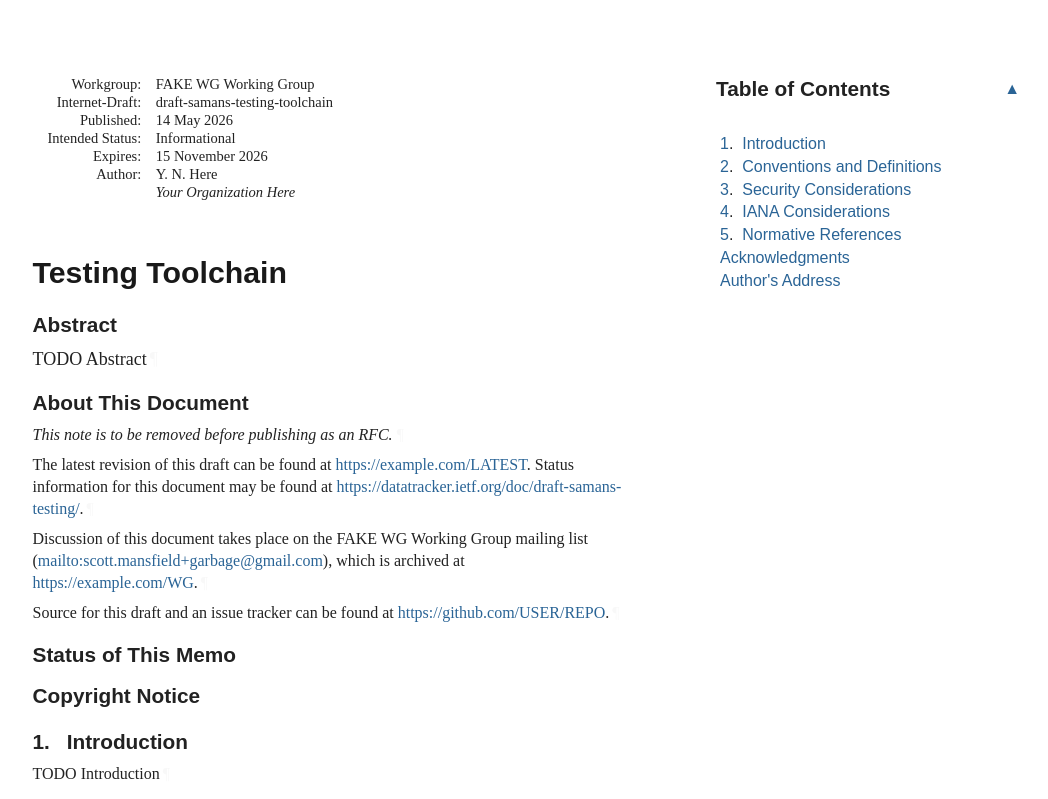
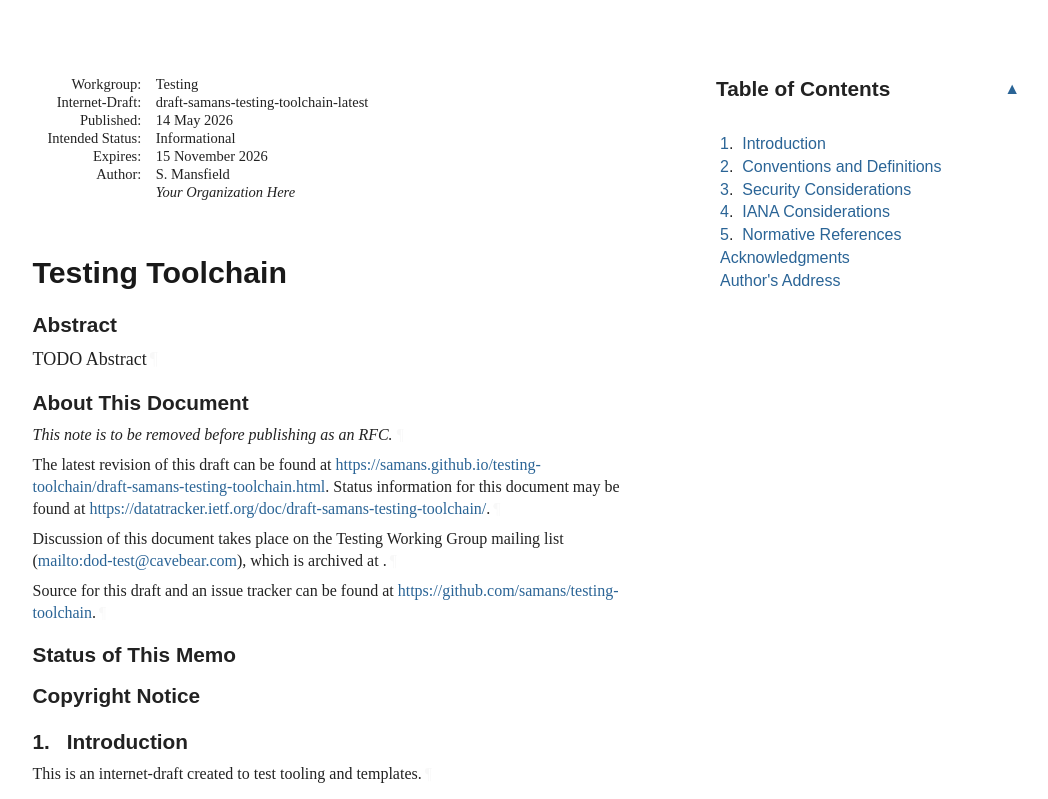
Before and after one commit to samans/testing-toolchain, a plain HTML site: page draft-samans-testing-toolchain.html in a window 1280 px wide. Shown: the top 799 px of the page, without its empty margins (92-1140 px from the left). Drawn offline with Linux system fonts and the light colour scheme; a web font is replaced by a local one.

Commit message:
Script updating gh-pages from ed1505e. [ci skip]

```diff
--- a/draft-samans-testing-toolchain.html
+++ b/draft-samans-testing-toolchain.html
@@ -5,7 +5,7 @@
 <meta content="Common,Latin" name="scripts">
 <meta content="initial-scale=1.0" name="viewport">
 <title>Testing Toolchain</title>
-<meta content="Your Name Here" name="author">
+<meta content="Scott Mansfield" name="author">
 <meta content="
        TODO Abstract
     " name="description">
@@ -13,7 +13,7 @@
 <meta content="next generation" name="keyword">
 <meta content="unicorn" name="keyword">
 <meta content="Hovercraft" name="keyword">
-<meta content="draft-samans-testing-toolchain" name="ietf.draft">
+<meta content="draft-samans-testing-toolchain-latest" name="ietf.draft">
 <!-- Generator version information:
   xml2rfc 3.33.0
     Python 3.12.13
@@ -1050,7 +1050,7 @@ svg :is([fill="white"], [fill^="#fff"]) {
 <td class="right">May 2026</td>
 </tr></thead>
 <tfoot><tr>
-<td class="left">Here</td>
+<td class="left">Mansfield</td>
 <td class="center">Expires 15 November 2026</td>
 <td class="right">[Page]</td>
 </tr></tfoot>
@@ -1059,9 +1059,9 @@ svg :is([fill="white"], [fill^="#fff"]) {
 <div id="internal-metadata" class="document-information">
 <dl id="identifiers">
 <dt class="label-workgroup">Workgroup:</dt>
-<dd class="workgroup">FAKE WG Working Group</dd>
+<dd class="workgroup">Testing</dd>
 <dt class="label-internet-draft">Internet-Draft:</dt>
-<dd class="internet-draft">draft-samans-testing-toolchain</dd>
+<dd class="internet-draft">draft-samans-testing-toolchain-latest</dd>
 <dt class="label-published">Published:</dt>
 <dd class="published">
 <time datetime="2026-05-14" class="published">14 May 2026</time>
@@ -1073,7 +1073,7 @@ svg :is([fill="white"], [fill^="#fff"]) {
 <dt class="label-authors">Author:</dt>
 <dd class="authors">
 <div class="author">
-      <div class="author-name">Y. N. Here</div>
+      <div class="author-name">S. Mansfield</div>
 <div class="org">Your Organization Here</div>
 </div>
 </dd>
@@ -1090,14 +1090,14 @@ svg :is([fill="white"], [fill^="#fff"]) {
       </h2>
 <p id="section-note.1-1">This note is to be removed before publishing as an RFC.<a href="#section-note.1-1" class="pilcrow">¶</a></p>
 <p id="section-note.1-2">
-        The latest revision of this draft can be found at <span><a href="https://example.com/LATEST">https://example.com/LATEST</a></span>.
-        Status information for this document may be found at <span><a href="https://datatracker.ietf.org/doc/draft-samans-testing/">https://datatracker.ietf.org/doc/draft-samans-testing/</a></span>.<a href="#section-note.1-2" class="pilcrow">¶</a></p>
+        The latest revision of this draft can be found at <span><a href="https://samans.github.io/testing-toolchain/draft-samans-testing-toolchain.html">https://samans.github.io/testing-toolchain/draft-samans-testing-toolchain.html</a></span>.
+        Status information for this document may be found at <span><a href="https://datatracker.ietf.org/doc/draft-samans-testing-toolchain/">https://datatracker.ietf.org/doc/draft-samans-testing-toolchain/</a></span>.<a href="#section-note.1-2" class="pilcrow">¶</a></p>
 <p id="section-note.1-3">
         Discussion of this document takes place on the
-        FAKE WG Working Group mailing list (<span><a href="mailto:scott.mansfield+garbage@gmail.com">mailto:scott.mansfield+garbage@gmail.com</a></span>),
-        which is archived at <span><a href="https://example.com/WG">https://example.com/WG</a></span>.<a href="#section-note.1-3" class="pilcrow">¶</a></p>
+        Testing Working Group mailing list (<span><a href="mailto:dod-test@cavebear.com">mailto:dod-test@cavebear.com</a></span>),
+        which is archived at <span><a href=""></a></span>.<a href="#section-note.1-3" class="pilcrow">¶</a></p>
 <p id="section-note.1-4">Source for this draft and an issue tracker can be found at
-        <span><a href="https://github.com/USER/REPO">https://github.com/USER/REPO</a></span>.<a href="#section-note.1-4" class="pilcrow">¶</a></p>
+        <span><a href="https://github.com/samans/testing-toolchain">https://github.com/samans/testing-toolchain</a></span>.<a href="#section-note.1-4" class="pilcrow">¶</a></p>
 </section>
 <div id="status-of-memo">
 <section id="section-boilerplate.1">
@@ -1177,7 +1177,7 @@ svg :is([fill="white"], [fill^="#fff"]) {
       <h2 id="name-introduction">
 <a href="#section-1" class="section-number selfRef">1. </a><a href="#name-introduction" class="section-name selfRef">Introduction</a>
       </h2>
-<p id="section-1-1">TODO Introduction<a href="#section-1-1" class="pilcrow">¶</a></p>
+<p id="section-1-1">This is an internet-draft created to test tooling and templates.<a href="#section-1-1" class="pilcrow">¶</a></p>
 </section>
 </div>
 <div id="conventions-and-definitions">
@@ -1238,11 +1238,11 @@ appear in all capitals, as shown here.<a href="#section-2-1" class="pilcrow">¶<
 <a href="#name-authors-address" class="section-name selfRef">Author's Address</a>
       </h2>
 <address class="vcard">
-        <div dir="auto" class="left"><span class="fn nameRole">Your Name Here</span></div>
+        <div dir="auto" class="left"><span class="fn nameRole">Scott Mansfield</span></div>
 <div dir="auto" class="left"><span class="org">Your Organization Here</span></div>
 <div class="email">
 <span>Email:</span>
-<a href="mailto:your.email@example.com" class="email">your.email@example.com</a>
+<a href="mailto:scott.mansfield@gmail.com" class="email">scott.mansfield@gmail.com</a>
 </div>
 </address>
 </section>
```
Also changed, not shown: draft-samans-testing-toolchain.txt.
